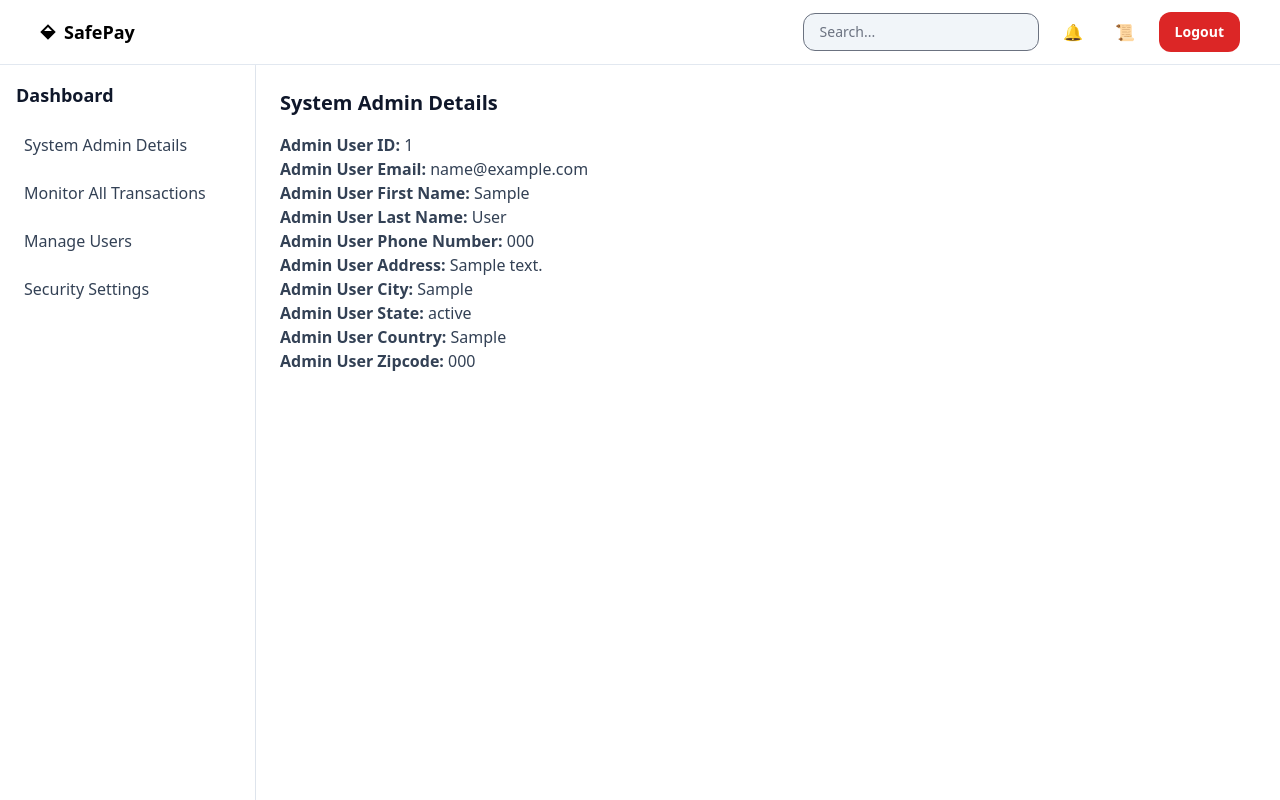
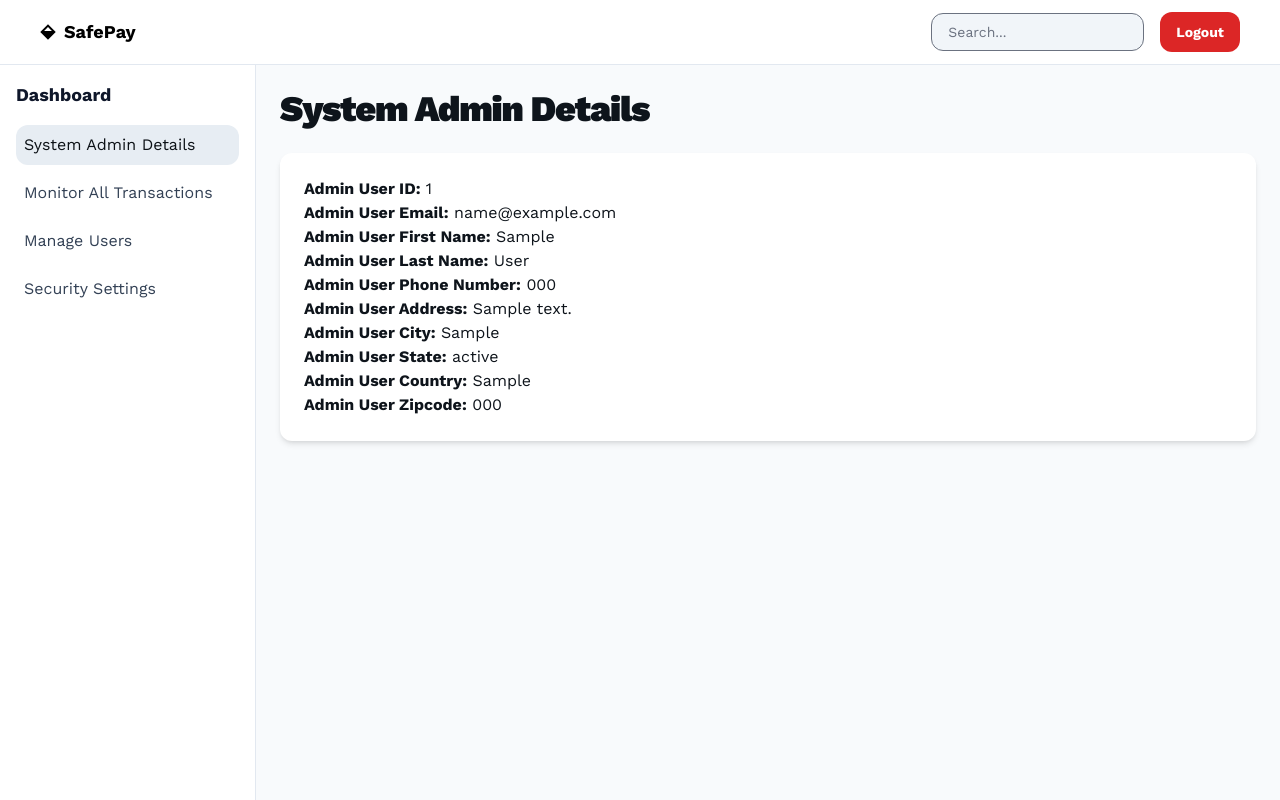
Before and after one commit to Val-9975/FYP-25-S1-14, a Django app: page /systemAdmin_dashboard/ in a window 1280 px wide. Run offline with Django 5.2, Linux system fonts and the light colour scheme; a user stored in the database is signed in; tables that the repository leaves empty hold one stand-in row (values such as "Sample post"); parts of the project's set-up code (start-up, migrations or seed data) failed here and were passed over; some libraries are stand-ins or nearby versions.

Commit message:
admin ui

```diff
--- a/FYP/custom_gateway/settings.py
+++ b/FYP/custom_gateway/settings.py
@@ -95,7 +95,7 @@ DATABASES = {
         'ENGINE': 'django.db.backends.mysql',
         'NAME': 'gateway',           # Replace with your MySQL database name
         'USER': 'root',              # Replace with your MySQL username
-        'PASSWORD': 'roymewex3',              # Replace with your MySQL password
+        'PASSWORD': '151515',              # Replace with your MySQL password
         'HOST': 'localhost',         # Database host, 'localhost' for local development
         'PORT': '3306',              # Default MySQL port
     }
--- a/FYP/payments/templates/SysAdminUI.html
+++ b/FYP/payments/templates/SysAdminUI.html
@@ -8,7 +8,7 @@
     <link rel="stylesheet" as="style" onload="this.rel='stylesheet'" href="https://fonts.googleapis.com/css2?display=swap&amp;family=Noto+Sans%3Awght%40400%3B500%3B700%3B900&amp;family=Work+Sans%3Awght%40400%3B500%3B700%3B900" />
     <script src="https://cdn.tailwindcss.com?plugins=forms,container-queries"></script>
 </head>
-<body class="bg-slate-50 font-sans">
+<body class="bg-slate-50" style="font-family: 'Work Sans', 'Noto Sans', sans-serif;">
     <div class="flex flex-col min-h-screen">
         <!-- Top Navigation Bar -->
         <header class="flex items-center justify-between px-10 py-3 bg-white border-b border-slate-200">
@@ -21,11 +21,9 @@
         </div>
             <div class="flex items-center gap-4">
                 <input type="text" class="rounded-xl bg-slate-100 px-4 py-2 text-sm" placeholder="Search...">
-                <button class="p-2 text-slate-700 hover:text-slate-900">🔔</button>
-                <button class="p-2 text-slate-700 hover:text-slate-900">📜</button>
                 <!-- Logout Button -->
                 <li class="list-none">
-                    <form action="{% url 'logout' %}" method="POST">
+                    <form action="/logout/" method="POST">
                         {% csrf_token %}
                         <button type="submit" class="rounded-xl h-10 px-4 bg-red-600 text-white text-sm font-bold">
                             Logout
@@ -41,7 +39,11 @@
             <div class="w-64 bg-white border-r border-slate-200 p-4">
                 <h2 class="text-lg font-bold text-slate-900 mb-4">Dashboard</h2>
                 <ul class="space-y-2">
-                    <li><a href="{% url 'sysadmin_dashboard' %}" class="flex items-center gap-3 p-2 text-slate-700 hover:bg-slate-100 rounded-xl">System Admin Details</a></li>
+                    <li>
+                        <a href="{% url 'sysadmin_dashboard' %}" class="flex items-center gap-3 p-2 text-[#0c1116] bg-[#e7edf3] rounded-xl">
+                            System Admin Details
+                        </a>
+                    </li>
                     <li><a href="{% url 'sysadmin_view_transactions' %}" class="flex items-center gap-3 p-2 text-slate-700 hover:bg-slate-100 rounded-xl">Monitor All Transactions</a></li>
                     <li><a href="{% url 'sysadmin_manage_users' %}" class="flex items-center gap-3 p-2 text-slate-700 hover:bg-slate-100 rounded-xl">Manage Users</a></li>
                     <li><a href="{% url 'sysadmin_settings' %}" class="flex items-center gap-3 p-2 text-slate-700 hover:bg-slate-100 rounded-xl">Security Settings</a></li>
@@ -49,18 +51,20 @@
             </div>
 
                 <!-- Admin Details -->
-                <div class="flex-1 bg-white p-6 shadow-sm">
-                    <h2 class="text-xl font-bold text-slate-900 mb-4">System Admin Details</h2>
-                    <p class="text-slate-700"><strong>Admin User ID:</strong> {{user_id}}</p>
-                    <p class="text-slate-700"><strong>Admin User Email:</strong> {{email}}</p>
-                    <p class="text-slate-700"><strong>Admin User First Name:</strong> {{first_name}}</p>
-                    <p class="text-slate-700"><strong>Admin User Last Name:</strong> {{last_name}}</p>
-                    <p class="text-slate-700"><strong>Admin User Phone Number:</strong> {{phone_number}}</p>
-                    <p class="text-slate-700"><strong>Admin User Address:</strong> {{address}}</p>
-                    <p class="text-slate-700"><strong>Admin User City:</strong> {{city}}</p>
-                    <p class="text-slate-700"><strong>Admin User State:</strong> {{state}}</p>
-                    <p class="text-slate-700"><strong>Admin User Country:</strong> {{country}}</p>
-                    <p class="text-slate-700"><strong>Admin User Zipcode:</strong> {{zip_code}}</p>
+                <div class="flex-1 p-6">
+                    <h1 class="text-4xl font-black text-[#0e141b] tracking-[-0.033em] mb-6">System Admin Details</h1>
+                    <div class="bg-white p-6 rounded-xl shadow-md">
+                        <p class="text-[#0e141b]"><strong>Admin User ID:</strong> {{user_id}}</p>
+                        <p class="text-[#0e141b]"><strong>Admin User Email:</strong> {{email}}</p>
+                        <p class="text-[#0e141b]"><strong>Admin User First Name:</strong> {{first_name}}</p>
+                        <p class="text-[#0e141b]"><strong>Admin User Last Name:</strong> {{last_name}}</p>
+                        <p class="text-[#0e141b]"><strong>Admin User Phone Number:</strong> {{phone_number}}</p>
+                        <p class="text-[#0e141b]"><strong>Admin User Address:</strong> {{address}}</p>
+                        <p class="text-[#0e141b]"><strong>Admin User City:</strong> {{city}}</p>
+                        <p class="text-[#0e141b]"><strong>Admin User State:</strong> {{state}}</p>
+                        <p class="text-[#0e141b]"><strong>Admin User Country:</strong> {{country}}</p>
+                        <p class="text-[#0e141b]"><strong>Admin User Zipcode:</strong> {{zip_code}}</p>
+                    </div>
                 </div>
         </div>
     </div>
```
Also changed, not shown: FYP/payments/templates/SysAdminViewTransaction.html (+40 -35 lines).
